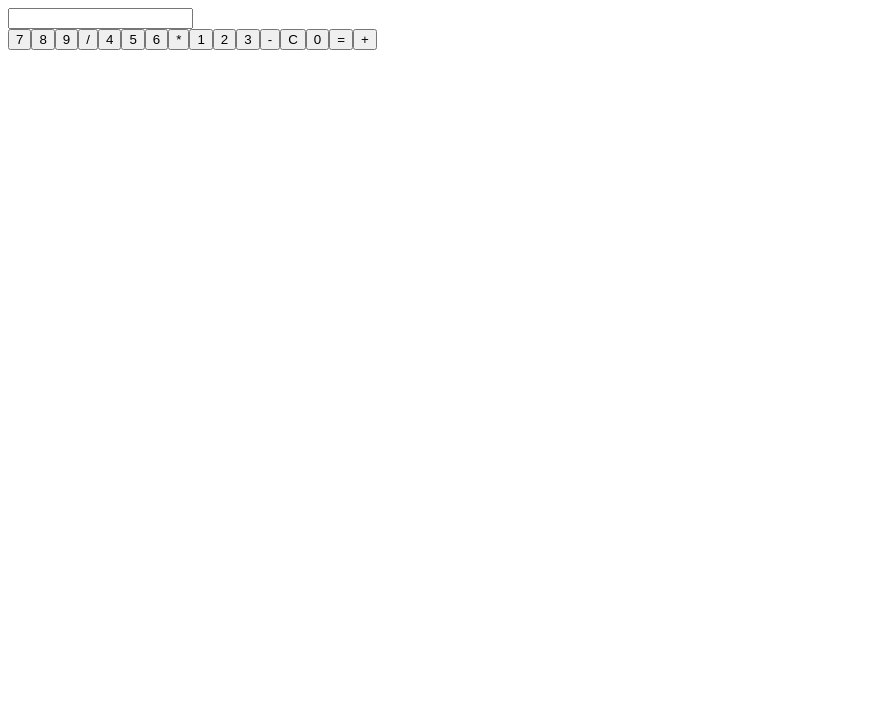
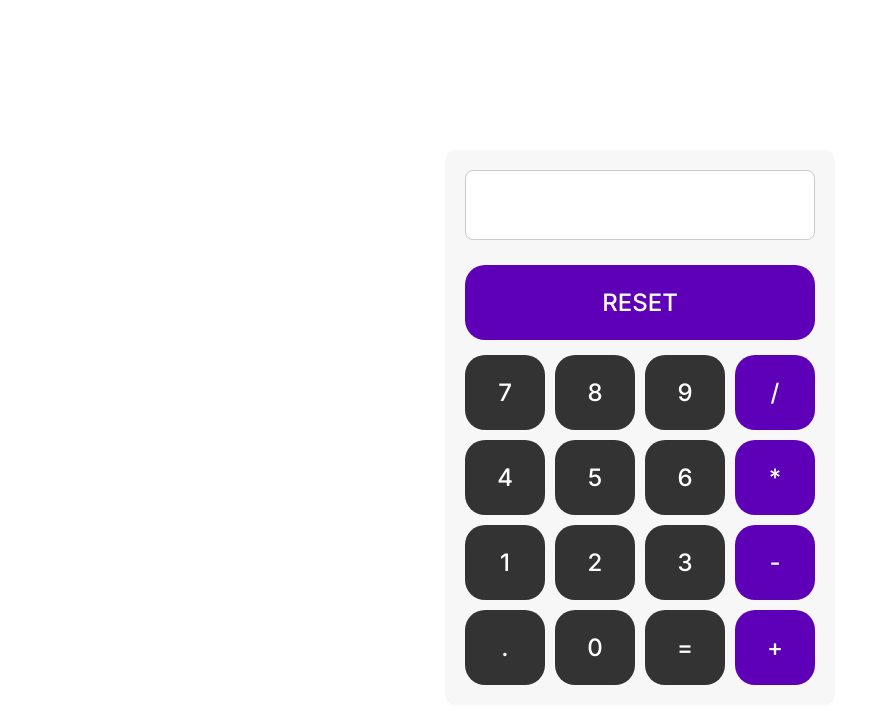
Before and after one commit to vankass/react-calculator, a React (Vite) app: page / in a window 1280 px wide. Shown: the top 724 px of the page, without its empty margins (0-870 px from the left). Built offline with nearby package versions, Linux system fonts and the light colour scheme.

Commit message:
style: add css

```diff
--- a/index.html
+++ b/index.html
@@ -3,6 +3,8 @@
   <head>
     <meta charset="UTF-8" />
     <meta name="viewport" content="width=device-width, initial-scale=1.0" />
+    <link rel="icon" href="./public/favicon.png" />
+    <link rel="stylesheet" href="reset.css">
     <title>react-calculator</title>
   </head>
   <body>
--- /dev/null
+++ b/reset.css
@@ -0,0 +1,53 @@
+/* http://meyerweb.com/eric/tools/css/reset/ */
+/* v1.0 | 20080212 */
+
+html, body, div, span, applet, object, iframe,
+h1, h2, h3, h4, h5, h6, p, blockquote, pre,
+a, abbr, acronym, address, big, cite, code,
+del, dfn, em, font, img, ins, kbd, q, s, samp,
+small, strike, strong, sub, sup, tt, var,
+b, u, i, center,
+dl, dt, dd, ol, ul, li,
+fieldset, form, label, legend,
+table, caption, tbody, tfoot, thead, tr, th, td {
+	margin: 0;
+	padding: 0;
+	border: 0;
+	outline: 0;
+	font-size: 100%;
+	vertical-align: baseline;
+	background: transparent;
+}
+body {
+	line-height: 1;
+}
+ol, ul {
+	list-style: none;
+}
+blockquote, q {
+	quotes: none;
+}
+blockquote:before, blockquote:after,
+q:before, q:after {
+	content: '';
+	content: none;
+}
+
+/* remember to define focus styles! */
+:focus {
+	outline: 0;
+}
+
+/* remember to highlight inserts somehow! */
+ins {
+	text-decoration: none;
+}
+del {
+	text-decoration: line-through;
+}
+
+/* tables still need 'cellspacing="0"' in the markup */
+table {
+	border-collapse: collapse;
+	border-spacing: 0;
+}
--- /dev/null
+++ b/src/App.css
@@ -0,0 +1,8 @@
+.app {
+  max-width: 350px;
+  margin: 150px auto;
+  text-align: center;
+  background-color: rgb(247, 247, 247);
+  padding: 20px;
+  border-radius: 10px;
+}
--- a/src/App.jsx
+++ b/src/App.jsx
@@ -1,6 +1,7 @@
 import { useState } from "react";
 import Display from "./components/Display/Display";
 import ButtonGrid from "./components/ButtonGrid/ButtonGrid";
+import "./App.css";
 
 function App() {
   const [input, setInput] = useState("");
@@ -24,7 +25,7 @@ function App() {
   }
 
   return (
-    <div className="container">
+    <div className="app">
       <Display value={input}/>
       <ButtonGrid onClick={handleClick} handleCalculate={handleCalculate} handleClear={handleClear}/>
     </div>
--- a/src/components/Button/Button.css
+++ b/src/components/Button/Button.css
@@ -0,0 +1,29 @@
+@import url("https://fonts.googleapis.com/css2?family=Inter:ital,opsz,wght@0,14..32,100..900;1,14..32,100..900&display=swap");
+
+.button {
+  width: 100%;
+  height: 75px;
+  padding: 20px;
+  font-size: 24px;
+  border: none;
+  border-radius: 20px;
+  cursor: pointer;
+  color: #fff;
+  background-color: #333333;
+  font-family: "Inter", sans-serif;
+  font-weight: 500;
+  user-select: none;
+  transition: transform 0.1s, backgroud-color 0.2s;
+}
+
+.button.operator {
+  background-color: #5f00b9;
+}
+
+.button:hover {
+  filter: brightness(1.1);
+}
+
+.button:active {
+  transform: scale(0.95);
+}
--- a/src/components/Button/Button.jsx
+++ b/src/components/Button/Button.jsx
@@ -1,5 +1,6 @@
-export default function Button({onClick, value}) {
+import "./Button.css"
+export default function Button({onClick, value, type}) {
   return(
-    <button onClick={() => onClick(value)}>{value}</button>
+    <button onClick={() => onClick(value)} className={`button ${type}`}>{value}</button>
   )
 }
--- a/src/components/ButtonGrid/ButtonGrid.css
+++ b/src/components/ButtonGrid/ButtonGrid.css
@@ -0,0 +1,10 @@
+.button-grid {
+  display: grid;
+  grid-template-columns: repeat(4, 1fr);
+  gap: 10px;
+  width: 100%;
+}
+
+.button-reset {
+  margin-bottom: 15px;
+}
--- a/src/components/ButtonGrid/ButtonGrid.jsx
+++ b/src/components/ButtonGrid/ButtonGrid.jsx
@@ -1,20 +1,27 @@
 import Button from "../Button/Button";
+import "./ButtonGrid.css";
 
-export default function ButtonGrid({onClick, handleCalculate, handleClear}) {
+export default function ButtonGrid({ onClick, handleCalculate, handleClear }) {
   const buttons = [
     "7", "8", "9", "/",
     "4", "5", "6", "*",
     "1", "2", "3", "-",
-    "C", "0", "=", "+"
-  ]
+    ".", "0", "=", "+",
+  ];
 
   return (
-    <div className="button-grid">
-      {buttons.map((btn) => {
-        if (btn === "=") return <Button key={btn} value={btn} onClick={handleCalculate}/>
-        if (btn === "C") return <Button key={btn} value={btn} onClick={handleClear}/>
-        return <Button key={btn} value={btn} onClick={onClick}/>
-      })}
+    <div>
+      <div className="button-reset">
+        <Button value="RESET" onClick={handleClear} type="operator"/>
+      </div>
+
+      <div className="button-grid">
+        {buttons.map((btn) => {
+          if (btn === "=") return <Button key={btn} value={btn} onClick={handleCalculate}/>;
+          if ("+-/*".includes(btn)) return <Button key={btn} value={btn} onClick={onClick} type="operator"/>;
+          return <Button key={btn} value={btn} onClick={onClick} />;
+        })}
+      </div>
     </div>
-  )
+  );
 }
--- a/src/components/Display/Display.css
+++ b/src/components/Display/Display.css
@@ -0,0 +1,14 @@
+@import url('https://fonts.googleapis.com/css2?family=Inter:ital,opsz,wght@0,14..32,100..900;1,14..32,100..900&display=swap');
+
+.display {
+  width: 100%;
+  height: 70px;
+  font-size: 45px;
+  text-align: right;
+  margin-bottom: 25px;
+  padding-right: 10px;
+  border: 1px solid #ccc;
+  border-radius: 8px;
+  background-color: #ffffff;
+  box-sizing: border-box;
+}
--- a/src/components/Display/Display.jsx
+++ b/src/components/Display/Display.jsx
@@ -1,5 +1,6 @@
+import "./Display.css";
 export default function Display({value}) {
   return (
-      <input type="text" value={value} readOnly />
+      <input type="text" value={value} className="display" readOnly />
   )
 }
```
Also changed, not shown: public/favicon.png (added).
